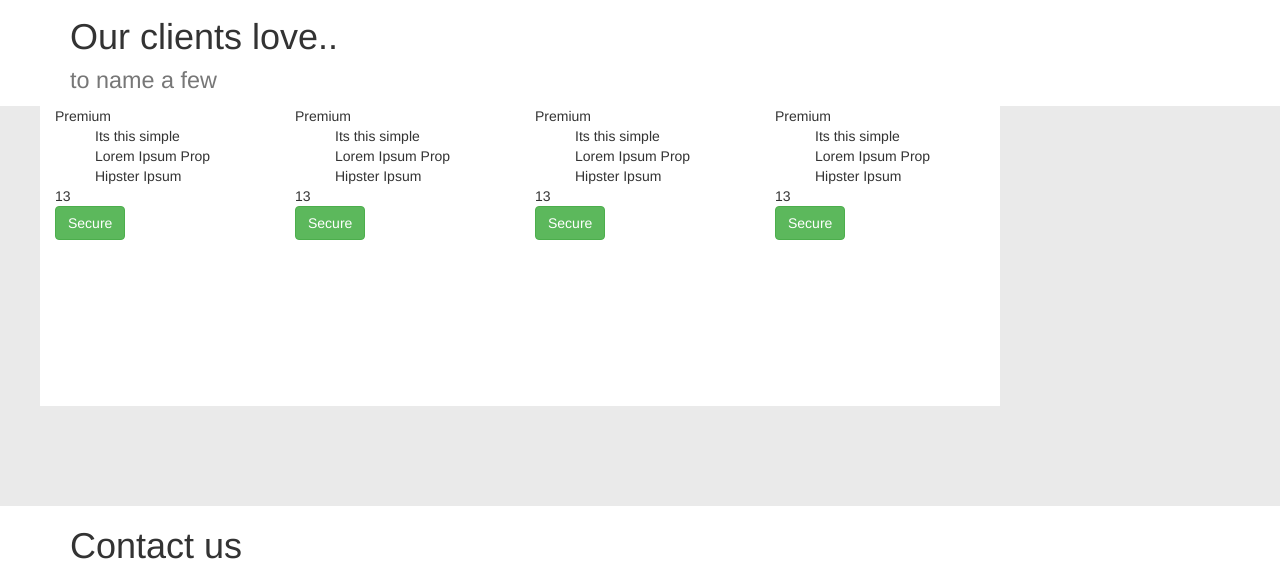
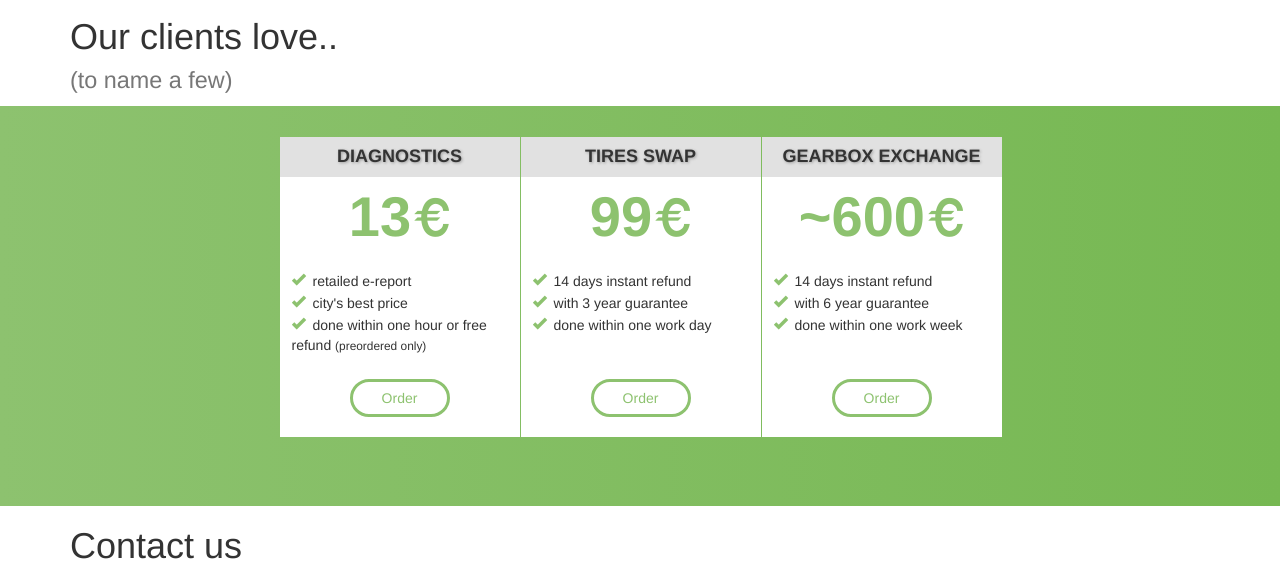
Before and after one commit to Taximan/CarFixr.io, a website built with webpack: page src/index.html in a window 1280 px wide. Shown: the part 1088-1671 px from the top of the page. Built offline with nearby package versions, Linux system fonts and the light colour scheme.

Commit message:
Offer section UI done

```diff
--- a/src/css/offer.css
+++ b/src/css/offer.css
@@ -4,39 +4,82 @@ html body .app-offer {
 
 html body .app-offer .container-fluid {
   min-height: 400px;
-  background-color: rgb(234, 234, 234);
+  background: linear-gradient(to left, #76b852 , #8DC26F);
 }
 
-html body .app-offer .container-fluid ul {
+html body .app-offer .container-fluid > ul {
   list-style: none;
+  min-height: 300px;
+  display: flex;
+  flex-flow: row wrap;
+  justify-content: center;
+  align-items: center;
+  padding: 30px 0;
 }
 
 html body .app-offer .container-fluid  > ul > li {
   width: 240px;
-  background-color: white;
+  background-color: rgba(255, 255, 255, 1);
   height: 300px;
+  margin-left: 1px;
+  margin-top: 1px;
+  position: relative;
 }
 
 html body .app-offer .container-fluid ul li .card {
-
+  text-align: center;
 }
 
 html body .app-offer .container-fluid ul li .card .card-title {
-
+  text-transform: uppercase;
+  font-size: 18px;
+  width: 100%;
+  background-color: rgba(225, 225, 225, 1);
+  padding: 7px 0;
+  text-align: center;
+  font-weight: 800;
+  text-shadow: 1px 1px 3px rgba(0, 0, 0, 0.3);
 }
 
 html body .app-offer .container-fluid ul li .card .card-props {
-
+  text-align: left;
+  margin-top: 12px;
+  list-style: none;
+  padding: 0 12px;
 }
 
 html body .app-offer .container-fluid ul li .card .card-props li {
 
 }
 
+html body .app-offer .container-fluid ul li .card .card-props li:before {
+  content: "\e013";
+  font-family: 'Glyphicons Halflings';
+  color: #8DC26F;
+  margin-right: 7px;
+  display: inline-text;
+}
+
 html body .app-offer .container-fluid ul li .card .card-price {
+  color: #8DC26F;
+  font-size: 56px;
+  text-align: center;
+  font-weight: bold;
+}
+
+html body .app-offer .container-fluid ul li .card .card-price .glyphicon {
+  font-size: .7em;
 
 }
 
 html body .app-offer .container-fluid ul li .card a.btn {
-
+  color: #8DC26F;
+  border: 3px solid #8DC26F;
+  border-radius: 23px;
+  padding-right: 0px;
+  padding-left: 0px;
+  position: absolute;
+  bottom: 20px;
+  width: 100px;
+  left: calc(50% - 50px);
 }
--- a/src/partials/offer.html
+++ b/src/partials/offer.html
@@ -2,58 +2,46 @@
   <div class="container">
     <h1>
       <div>Our clients love..</div>
-      <small>to name a few</small>
+      <small>(to name a few)</small>
     </h1>
   </div>
   <div class="container-fluid">
     <ul class="row">
-      <li class="col-md-3">
+      <li>
         <div class="card">
-          <div class="card-title">Premium</div>
+          <div class="card-title">Diagnostics</div>
+          <div class="card-price">13<span class="glyphicon glyphicon-euro"></span></div>
           <ul class="card-props">
-            <li>Its this simple</li>
-            <li>Lorem Ipsum Prop</li>
-            <li>Hipster Ipsum</li>
+            <li>retailed e-report</li>
+            <li>city's best price</li>
+            <li>done within one hour or free refund <small>(preordered only)</small></li>
           </ul>
+        <a href="#" class="btn">Order</a>
         </div>
-        <div class="card-price">13</div>
-        <a href="#" class="btn btn-success">Secure</a>
       </li>
-      <li class="col-md-3">
+      <li>
         <div class="card">
-          <div class="card-title">Premium</div>
+          <div class="card-title">Tires swap</div>
+          <div class="card-price">99<span class="glyphicon glyphicon-euro"></span></div>
           <ul class="card-props">
-            <li>Its this simple</li>
-            <li>Lorem Ipsum Prop</li>
-            <li>Hipster Ipsum</li>
+            <li>14 days instant refund</li>
+            <li>with 3 year guarantee</li>
+            <li>done within one work day</li>
           </ul>
+        <a href="#" class="btn">Order</a>
         </div>
-        <div class="card-price">13</div>
-        <a href="#" class="btn btn-success">Secure</a>
       </li>
-      <li class="col-md-3">
+      <li>
         <div class="card">
-          <div class="card-title">Premium</div>
+          <div class="card-title">Gearbox exchange</div>
+          <div class="card-price">~600<span class="glyphicon glyphicon-euro"></span></div>
           <ul class="card-props">
-            <li>Its this simple</li>
-            <li>Lorem Ipsum Prop</li>
-            <li>Hipster Ipsum</li>
+            <li>14 days instant refund</li>
+            <li>with 6 year guarantee</li>
+            <li>done within one work week</li>
           </ul>
+        <a href="#" class="btn">Order</a>
         </div>
-        <div class="card-price">13</div>
-        <a href="#" class="btn btn-success">Secure</a>
-      </li>
-      <li class="col-md-3">
-        <div class="card">
-          <div class="card-title">Premium</div>
-          <ul class="card-props">
-            <li>Its this simple</li>
-            <li>Lorem Ipsum Prop</li>
-            <li>Hipster Ipsum</li>
-          </ul>
-        </div>
-        <div class="card-price">13</div>
-        <a href="#" class="btn btn-success">Secure</a>
       </li>
     </ul>
   </div>
```
